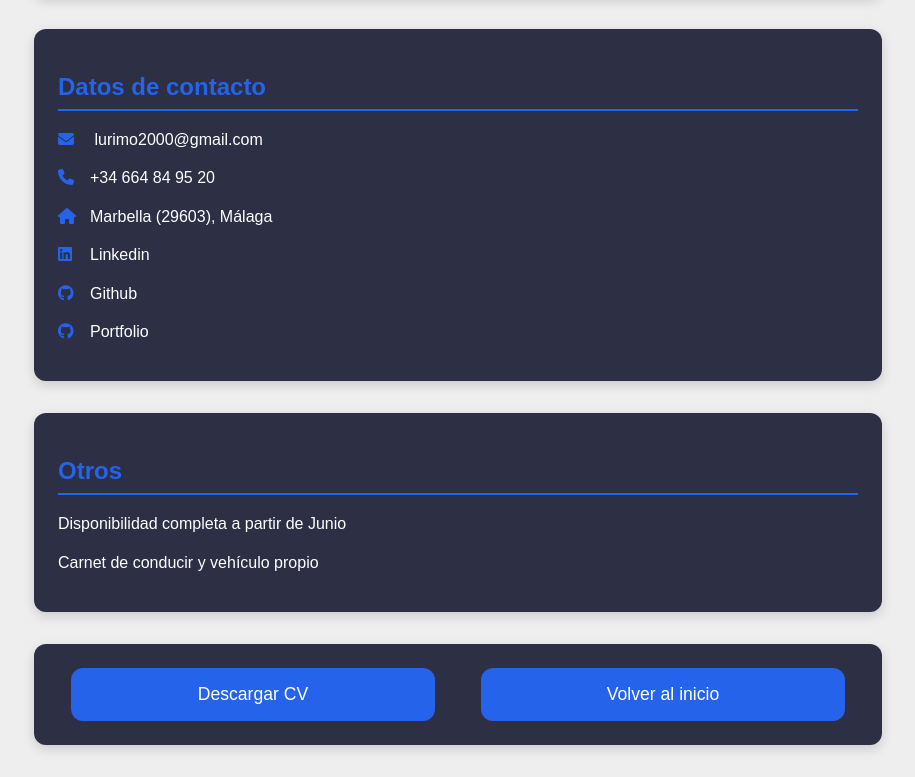
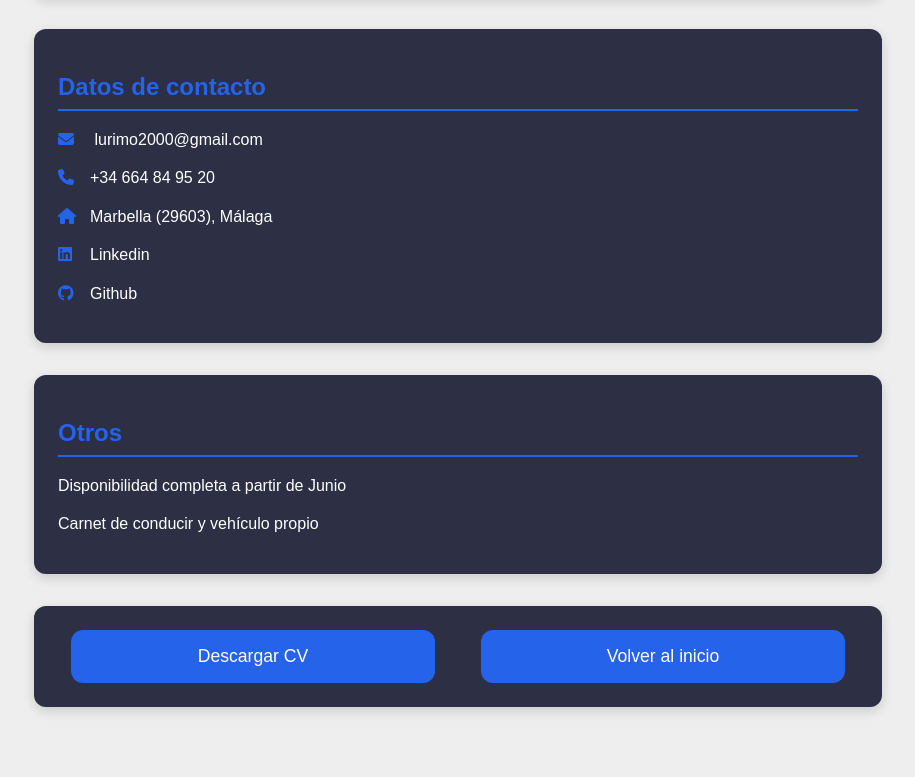
Before and after one commit to Lurimo8/Portfolio, a plain HTML site: page html/CV_Luis_Rivero.html in a window 1280 px wide. Shown: the part 1030-1807 px from the top of the page, without its empty margins (182-1097 px from the left). After the commit the page ends 1769 px from the top, so only its background shows below. Drawn offline with Linux system fonts and the light colour scheme.

Commit message:
Update Docs/CV

```diff
--- a/html/CV_Luis_Rivero.html
+++ b/html/CV_Luis_Rivero.html
@@ -51,7 +51,6 @@
       <li><i class="fa-solid fa-house"></i>Marbella (29603), Málaga</li>
       <li><i class="fa-brands fa-linkedin"></i><a href="https://www.linkedin.com/in/luis-rivero-montero48/" target="_blank">Linkedin</a></li>
       <li><i class="fa-brands fa-github"></i><a href="https://github.com/Lurimo8" target="_blank">Github</a></li>
-      <li><i class="fa-brands fa-github"></i><a href="https://lurimo8.github.io/Portfolio/" target="_blank">Portfolio</a></li>
 
     </ul>
   </section>
```
Also changed, not shown: 1 other file.
